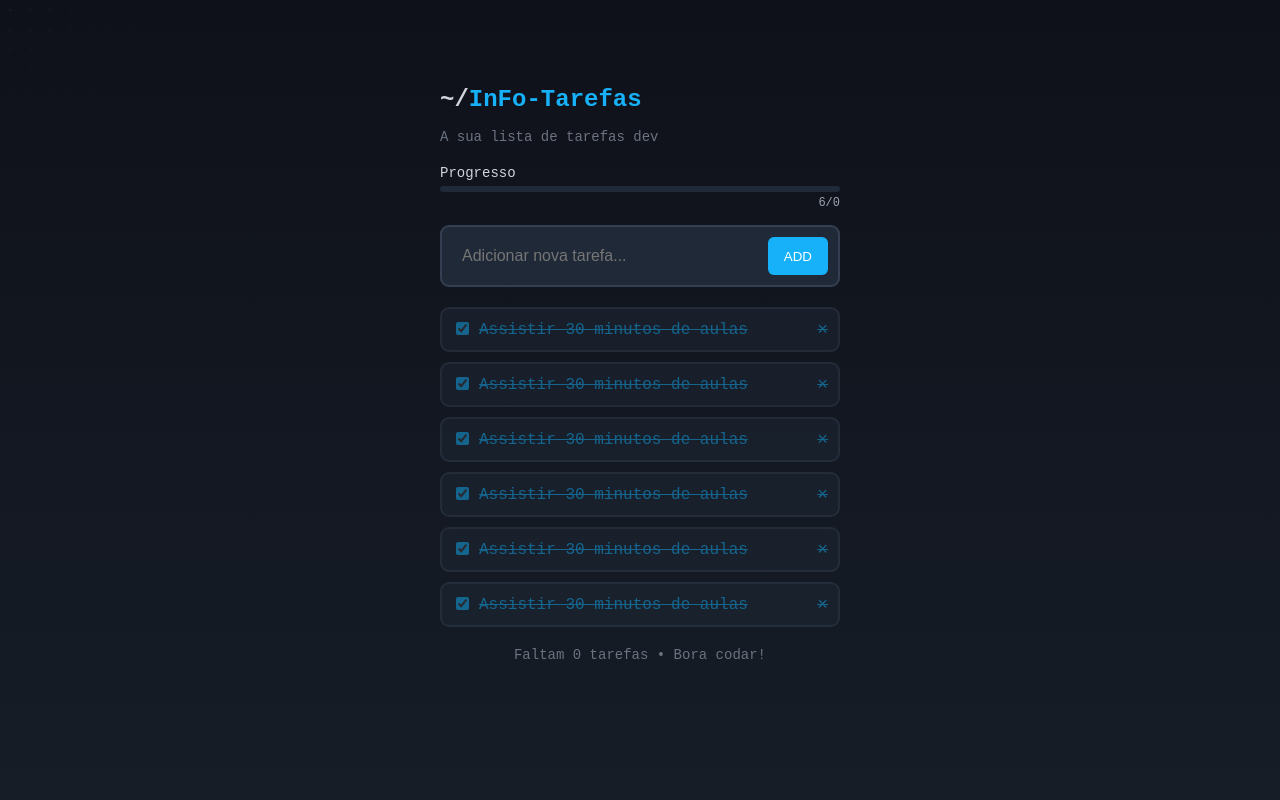
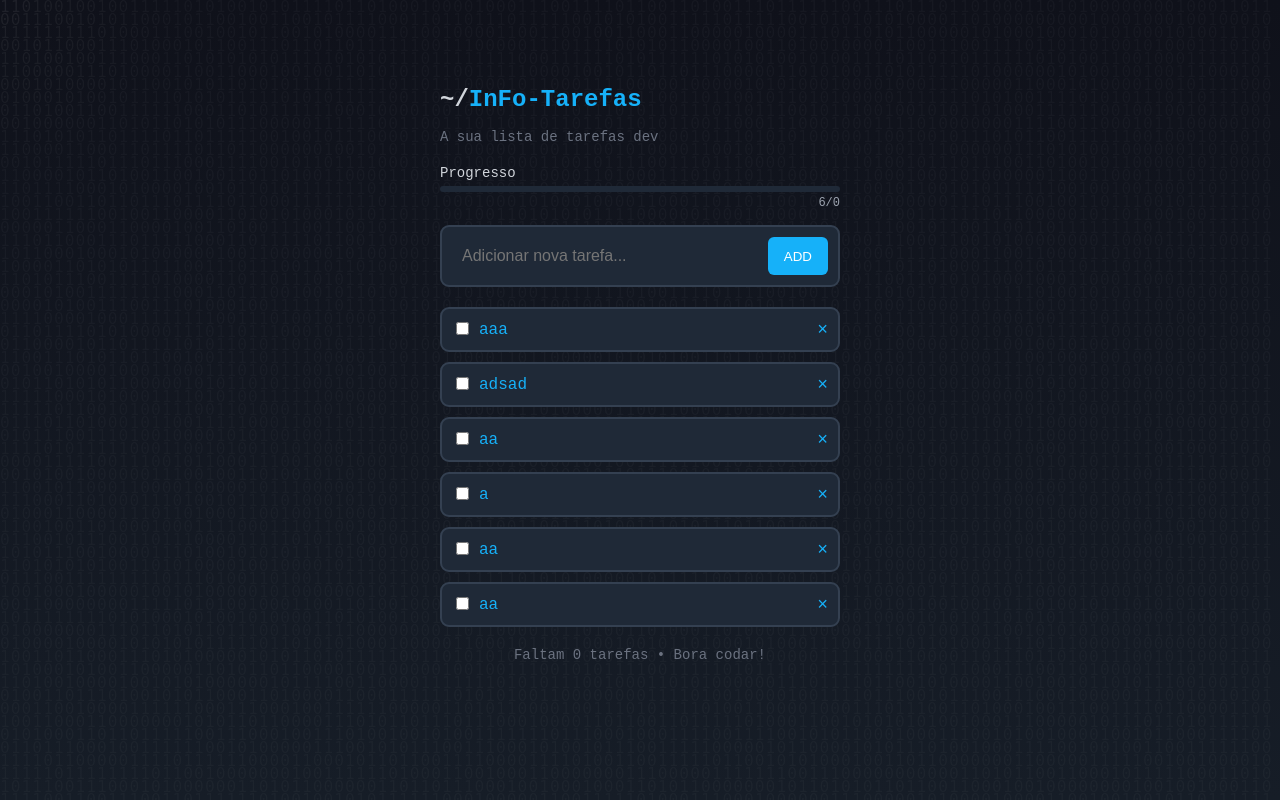
Before and after one commit to dholandac/infotarefas, a Django app: page / in a window 1280 px wide. Run offline with Django 5.2, Linux system fonts and the light colour scheme; data comes from the database, SQL or seed files in the repository; both versions use the stored data as it was after the commit.

Commit message:
fundo binario

```diff
--- a/tarefas/static/css/style.css
+++ b/tarefas/static/css/style.css
@@ -27,25 +27,53 @@ html::before {
     z-index: -2;
 }
 
-html::after {
-    content: "";
+.bin {
+  position: fixed;
+  top: 0;
+  left: 0;
+  font-size:1.25em;
+  width: 100%;
+	height: 100%;
+	border-radius: 0;
+	background: transparent;
+	color: rgba(255,255,255,0.03);
+	margin: 0 auto;
+	font-family: monospace;
+	word-wrap: break-word;
+ 	line-height: 0.8em;
+    letter-spacing: 1px;
+	overflow: hidden;
+  z-index: 0;
+  user-select: none;
+  -webkit-user-select: none;
+  -moz-user-select: none;
+  -ms-user-select: none;
+}
+
+.bin::after {
+  content: attr(data-text);
   position: fixed;
   top: 0;
   left: 0;
   width: 100%;
   height: 100%;
-    background-image: radial-gradient(circle, rgba(255, 255, 255, 0.15) 1px, transparent 1px);
-    background-size: 20px 20px;
+  color: rgba(255, 255, 255, 0.05);
+  font-size: 1em;
+  font-family: monospace;
+  word-wrap: break-word;
+  line-height: 0.8em;
+  letter-spacing: 1px;
+  overflow: hidden;
   pointer-events: none;
-    z-index: -1;
-    opacity: 0.3;
-    mask-image: radial-gradient(circle 200px at var(--mouse-x, 50%) var(--mouse-y, 50%), #1f2937, transparent);
-    -webkit-mask-image: radial-gradient(circle 150px at var(--mouse-x, 50%) var(--mouse-y, 50%), #1f2937, transparent);
+  mask-image: radial-gradient(circle 200px at var(--mouse-x, 50%) var(--mouse-y, 50%), black 0%, rgba(0,0,0,0.5) 20%, transparent 100%);
+  -webkit-mask-image: radial-gradient(circle 200px at var(--mouse-x, 50%) var(--mouse-y, 50%), black 0%, rgba(0,0,0,0.5) 20%, transparent 100%);
 }
 
 .container {
     width: 400px;
     padding: 20px;
+    position: relative;
+    z-index: 1;
 }
 
 .title {
--- a/tarefas/templates/tarefas/base.html
+++ b/tarefas/templates/tarefas/base.html
@@ -8,6 +8,7 @@
         <meta name="viewport" content="width=device-width, initial-scale=1.0" />
         <title> {% block title %} {% endblock %} - InFo-Tarefas</title>
         <link rel="stylesheet" href="{% static 'css/style.css' %}">
+        <script src="https://code.jquery.com/jquery-3.6.0.min.js"></script>
 
         <script>
             document.addEventListener('mousemove', (e) => {
@@ -18,10 +19,35 @@
                 document.body.style.setProperty('--mouse-x', x + '%');
                 document.body.style.setProperty('--mouse-y', y + '%');
             });
+
+            $(document).ready(function(){
+                generateBinary();
+                setInterval('updateBinary()', 5);
+            });
+
+            function generateBinary(){
+                const chars = Math.ceil((window.innerWidth * window.innerHeight) / 15);
+                str = "";
+                for ( var i = 0; i < chars; i++ ) {
+                    str = str + Math.round(Math.random());
+                }
+                $(".bin").html(str);
+                $(".bin").attr("data-text", str);
+            }
+
+            function updateBinary() {
+                str = $(".bin").html();
+                n = str.length;
+                r = Math.floor(Math.random() * n + 1)
+                newStr = str.substring(0, r) + Math.round(Math.random()) + str.substring(r + 1);
+                $(".bin").html(newStr);
+                $(".bin").attr("data-text", newStr);
+            }
         </script>
     </head>
 
     <body>
+        <p class="bin"></p>
         <div class="container">
             <h1 class="title">~/<span class="highlight">InFo-Tarefas</span></h1>
             <p class="date">A sua lista de tarefas dev</p>
--- a/tarefas/templates/tarefas/home.html
+++ b/tarefas/templates/tarefas/home.html
@@ -23,11 +23,11 @@
         <ul class="task-list">
 
             {% for task in tasks %}
-                <li class="completed">
+                <li class="{% if task.done == True %}completed{% endif %}">
                     <form method="POST">
-                        <input type="checkbox" onChange="this.form.submit()" checked />
+                        <input type="checkbox" onChange="this.form.submit()" {% if task.done == True %}checked{% endif %}/>
                     </form>
-                    <span>Assistir 30 minutos de aulas</span>
+                    <span>{{ task.label }}</span>
                     <a href="" class="delete">×</a>
                 </li>
             {% endfor %}
```
Also changed, not shown: db.sqlite3. Lines whose indentation alone changed are shown as unchanged.
